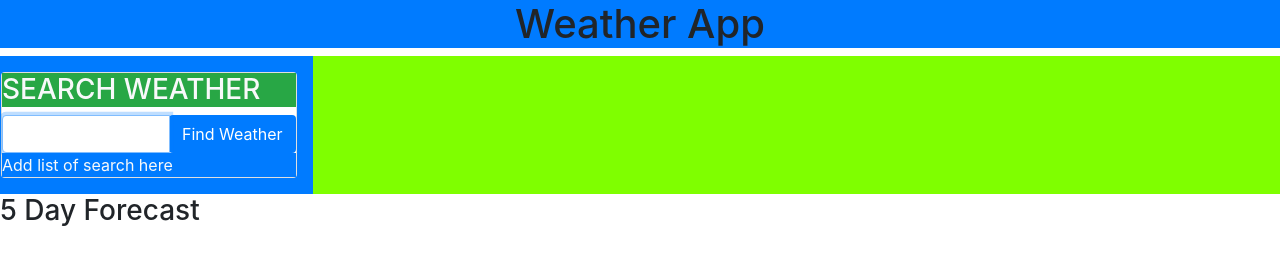
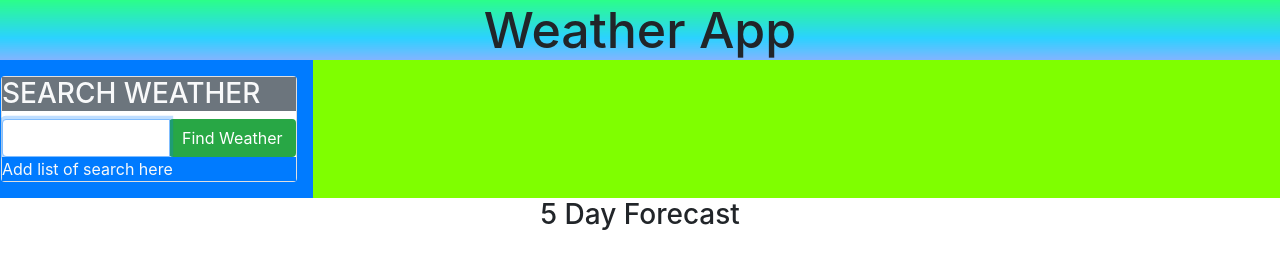
Before and after one commit to Waters000/Weather-Dashboard, a plain HTML site: page index.html in a window 1280 px wide. Drawn offline with nearby package versions, Linux system fonts and the light colour scheme; a web font is replaced by a local one.

Commit message:
cleaned and finished

```diff
--- a/assets/style.css
+++ b/assets/style.css
@@ -1,5 +1,20 @@
 * {
+    margin: 0;
+    padding: 0;
     box-sizing: border-box;
+}
+
+
+
+.header {
+        font-size: 50px;
+        margin: 0px 0px 0px 0px;
+        width: 100%;
+        background-color: #FA8BFF;
+        background-image: linear-gradient(45deg, #FA8BFF 0%, #2BD2FF 52%, #2BFF88 90%);
+        transition: all .5s ease-out;
+        background-size: 1px 100px;
+        background-position: 0 -10px;
 }
 
 .list-weather {
@@ -21,7 +36,7 @@
 .list-group p {
     text-align: center;
     width: 200px;
-    font-size: 30px;
+    font-size: 20px;
 }
 
 .list-group img {
@@ -39,7 +54,7 @@
 .list-group div {
     text-align: center;
     width: 210px;
-    margin: 25px;
+    margin: 15px;
     border: 5px solid orange;
 
 }
@@ -80,5 +95,5 @@
     background-color: blueviolet;
 }
 h2 {
-    font-size: 60px;
+    font-size: 40px;
 }
--- a/index.html
+++ b/index.html
@@ -14,8 +14,8 @@
   <title>Weather Dashboard</title>
 </head>
 
-<header class="container-fluid bg-primary text-center">
-  <h1>Weather App</h1>
+<header class="container-flud w-110 text-center">
+  <h1 class="header w-100">Weather App</h1>
 </header>
 <!--Main class to hold main day data-->
 <main class="row">
@@ -24,13 +24,12 @@
 
       <!--Holds list and form data-->
       <div class="card">
-        <h3 class=" bg-success border-0 text-uppercase">Search Weather</h3>
+        <h3 class=" bg-secondary border-0 text-uppercase">Search Weather</h3>
         <div class="input-group mb-6">
           <input name="city-name" id="cityname" type="text" autofocus="true" class="form-control" />
-          <button type="submit" id="submitBtn" class="input-group-append btn text-white bg-primary">Find
+          <button type="submit" id="submitBtn" class="input-group-append btn text-white bg-success">Find
             Weather</button>
-        </div>
-        <div class=" city-list city-list-button bg-primary" id="cityListId"> Add list of search here</div>
+        </div>    <div class=" city-list city-list-button bg-primary" id="cityListId"> Add list of search here</div>
       </div>
     </div>
     <div id="current-weather"
@@ -43,7 +42,7 @@
 <!--Holds 5 day data-->
 <div class="container-fluid">
   <div class=>
-    <h3 class=" row text-center">5 Day Forecast</h3>
+    <h3 class=" row justify-content-md-center ">5 Day Forecast</h3>
     <div class="five-day row flex-row col-12 list-group justify-content-md-center"></div>
   </div>
 </div>
--- a/js/script.js
+++ b/js/script.js
@@ -134,7 +134,7 @@ var displayWeather = function (city) {
     windSpeed.textContent = "Wind Speed: " + parseInt(city.list[0].wind.speed) + " m/hr";
     // var to hold population
     var population = document.createElement('p')
-    population.textContent = "Population: " + (city.city.population).toLocaleString("en-US") + " People.";
+    population.textContent = "Population: " + (city.city.population).toLocaleString("en-US") + " People";
 
     // add all element to div - line 110
     currentWeatherDiv.append(cityName, iconImage, temperature, humidity, windSpeed, population)
@@ -222,7 +222,7 @@ var displayWeather = function (city) {
                 };
 
                 //  check console log to confirm second feed works
-               // console.log(secondFeed)
+              // console.log(secondFeed)
             });
         } else {
             alert("No Weather found");
```
